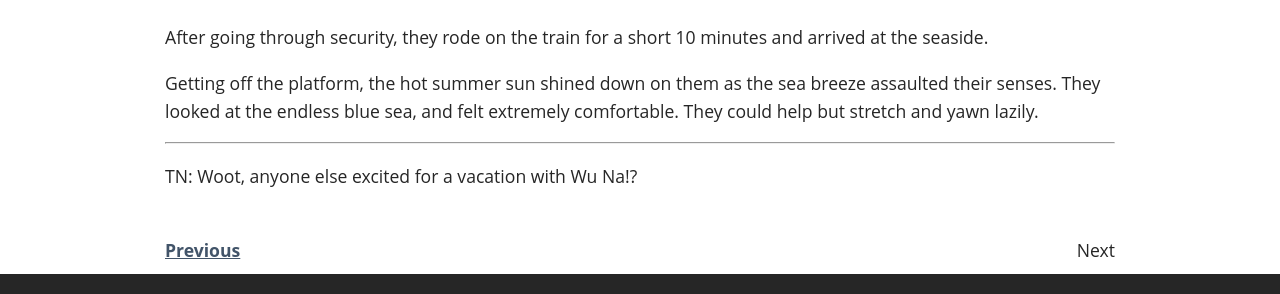
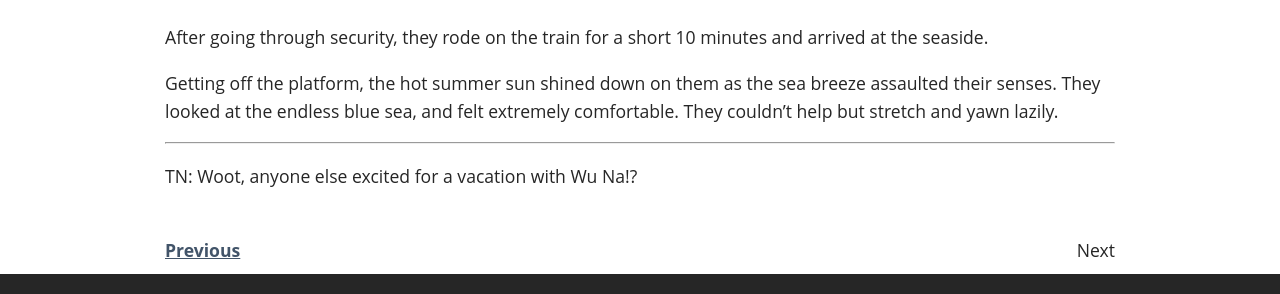
Before and after one commit to SyzcTranslations/SyzcTranslations.github.io, a Jekyll site: the page built from _translations/VWPWE/0101-0150/0143.markdown, in a window 1280 px wide and 900 px high, scrolled down 3677 px. Shown: the part 559-853 px from the top of the window. Built offline with Jekyll 4.4.1, drawn with Linux system fonts in a browser that asks for light colours; comment, search, counter and statistics services are not loaded; some of the changed text lies outside the part shown.

Commit message:
Edit 143.

```diff
--- a/_translations/VWPWE/0101-0150/0143.markdown
+++ b/_translations/VWPWE/0101-0150/0143.markdown
@@ -120,7 +120,7 @@ They arrived at the floating train station. Lin Le ran all over the place, full
 
 After going through security, they rode on the train for a short 10 minutes and arrived at the seaside.
 
-Getting off the platform, the hot summer sun shined down on them as the sea breeze assaulted their senses. They looked at the endless blue sea, and felt extremely comfortable. They could help but stretch and yawn lazily.
+Getting off the platform, the hot summer sun shined down on them as the sea breeze assaulted their senses. They looked at the endless blue sea, and felt extremely comfortable. They couldn't help but stretch and yawn lazily.
 
 ---
 
```
Also changed, not shown: other parts of _translations/VWPWE/0101-0150/0143.markdown (+1 -1 lines).
